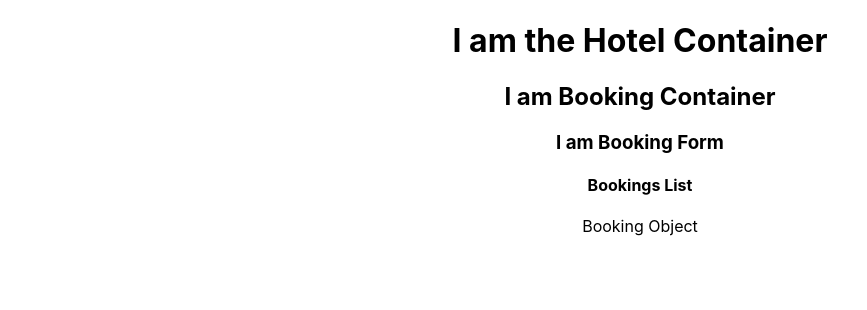
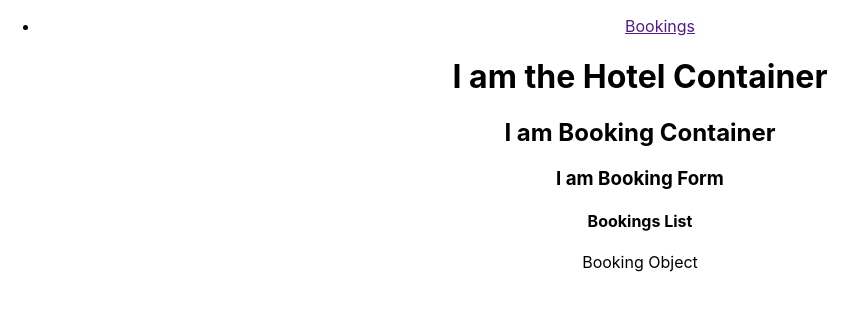
Before and after one commit to ianbone1/ClanLodging, a React (Create React App) app: page / in a window 1280 px wide. Shown: the top 310 px of the page, without its empty margins (0-867 px from the left). Built offline with nearby package versions, Linux system fonts and the light colour scheme.

Commit message:
Added basic NavBar and router

```diff
--- a/package.json
+++ b/package.json
@@ -6,6 +6,7 @@
     "face-api.js": "^0.19.0",
     "react": "^16.8.6",
     "react-dom": "^16.8.6",
+    "react-router-dom": "^5.0.0",
     "react-scripts": "2.1.8"
   },
   "scripts": {
--- /dev/null
+++ b/src/NavBar.js
@@ -0,0 +1,16 @@
+import React from 'react';
+import {Link} from 'react-router-dom';
+
+const NavBar = () =>{
+  return(
+    <header>
+      <ul>
+        <li>
+          <Link>Bookings</Link>
+        </li>
+      </ul>
+    </header>
+  )
+}
+
+export default NavBar;
--- a/src/containers/HotelContainer.js
+++ b/src/containers/HotelContainer.js
@@ -1,13 +1,20 @@
 import React, { Component } from 'react';
-import BookingContainer from './BookingContainer'
+import {BrowserRouter as Router, Route, Switch} from 'react-router-dom';
+import BookingContainer from './BookingContainer';
+import NavBar from '../NavBar';
 
 class HotelContainer extends Component {
   render(){
     return(
-      <>
-      <h1>I am the Hotel Container</h1>
-      <BookingContainer/>
-      </>
+      <div>
+        <Router>
+        <>
+        <NavBar/>
+        <h1>I am the Hotel Container</h1>
+        <BookingContainer/>
+        </>
+        </Router>
+      </div>
     )
   }
 }
```
Also changed, not shown: 1 other file (tests, documents, lock files or other folders).
